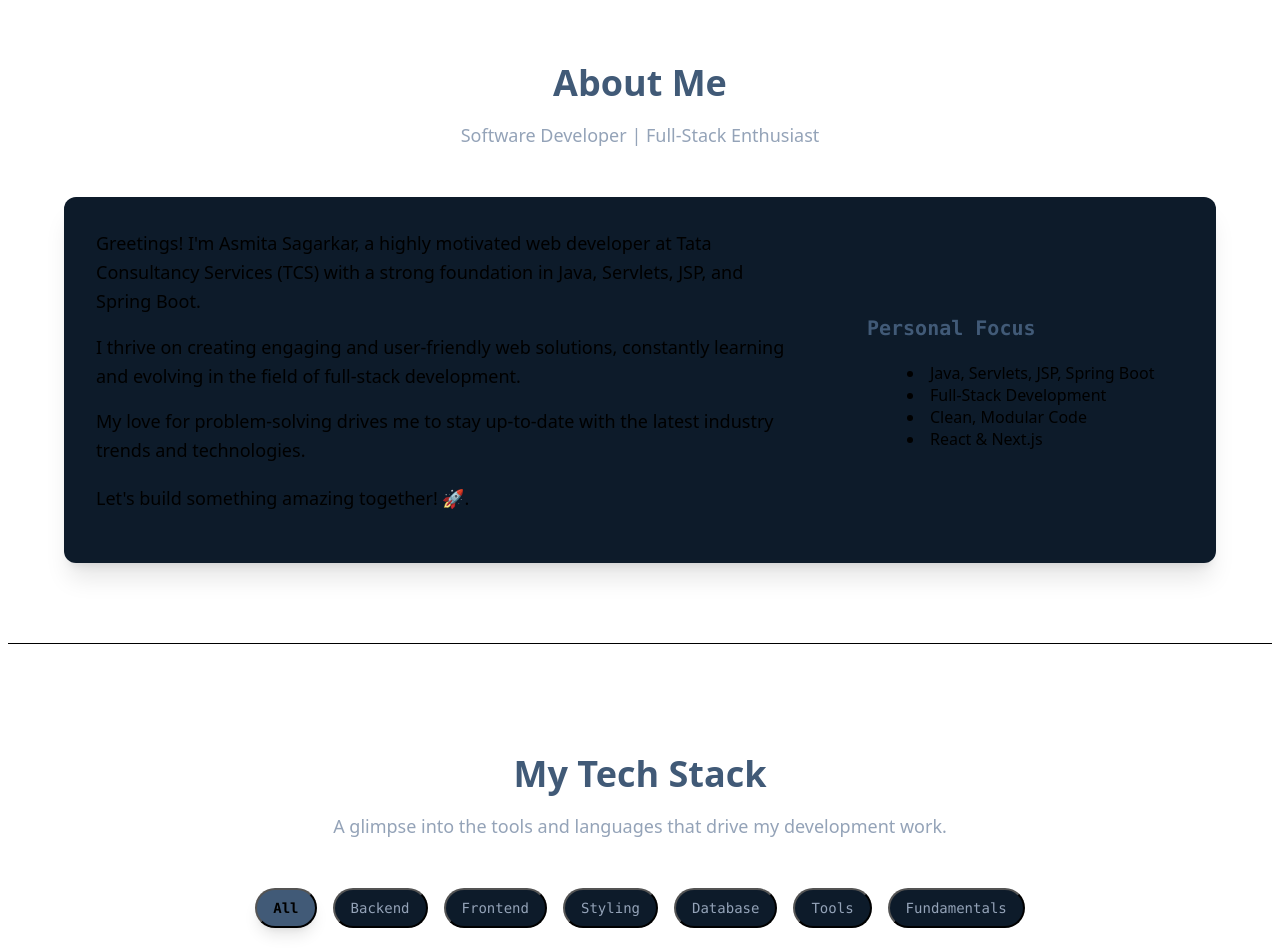
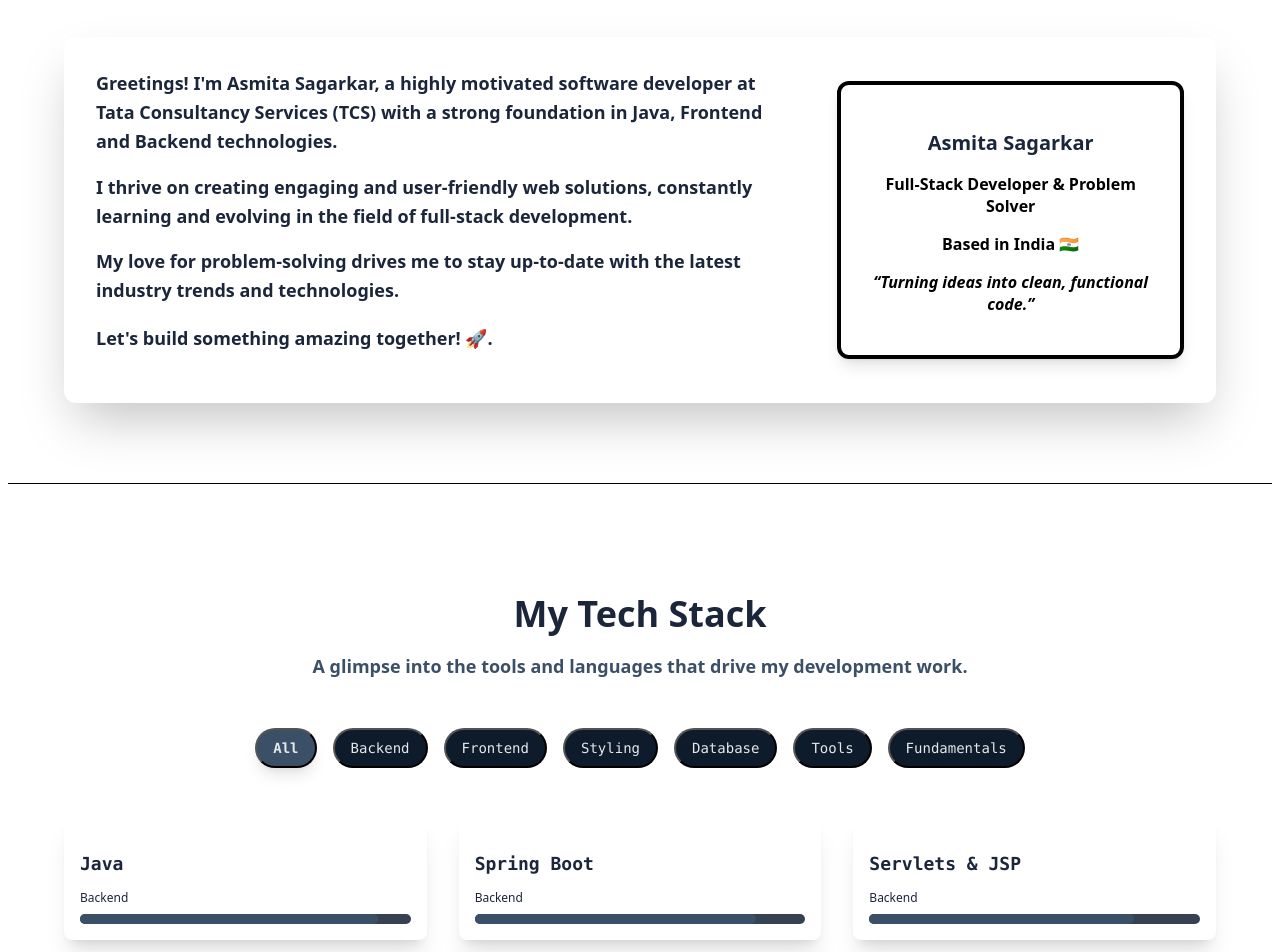
Before and after one commit to AsmitaSagarkar/Portfolio-3.0, a Next.js app: page / in a window 1280 px wide. Shown: the part 1000-1952 px from the top of the page. Built offline with nearby package versions, Linux system fonts and the light colour scheme.

Commit message:
Updated the styling

```diff
--- a/src/app/globals.css
+++ b/src/app/globals.css
@@ -9,8 +9,8 @@
     /* Text colors */
     --text1-light: #E5E7EB; /* Used by Hero button (text-text1-light) */
     --text-light: #E5E7EB; /* Alias for potential usage */
-    --subtle-text: #94A3B8;
-    --primary-accent: #415a77;
+    --subtle-text: #8e96a3;
+    --primary-accent: #3b5067;
     --textSubtle: #1b263b;
     --background-dark: #0F172A;
     --card-bg: #0d1b2a;
@@ -26,4 +26,7 @@
   .bg-card-bg { background-color: var(--card-bg); }
   .bg-primary-accent { background-color: var(--primary-accent); }
   .border-primary-accent { border-color: var(--primary-accent); }
+  /* Background utilities for subtle text variants (used as backgrounds in components) */
+  .bg-textSubtle { background-color: var(--textSubtle); }
+  .bg-text-subtle { background-color: var(--subtle-text); }
 }
--- a/src/app/page.tsx
+++ b/src/app/page.tsx
@@ -17,7 +17,7 @@ export default function Home() {
 
       <footer className="py-8 text-center text-subtle-text border-t border-primary-accent/10">
         <p className="text-sm">
-          Designed & Built with Next.js, Tailwind CSS, and Framer Motion by Asmita Sagarkar.
+          © 2025 Asmita Sagarkar
         </p>
       </footer>
     </>
--- a/src/components/lib/data/data.ts
+++ b/src/components/lib/data/data.ts
@@ -6,7 +6,7 @@ export const RESUME_LINK = 'https://drive.google.com/file/d/1sRh7UQlZOTOamTz9qfQ
 export const aboutMeContent = {
   role: "Software Developer | Full-Stack Enthusiast",
   summary:
-    "Greetings! I'm Asmita Sagarkar, a highly motivated web developer at Tata Consultancy Services (TCS) with a strong foundation in Java, Servlets, JSP, and Spring Boot. I thrive on creating engaging and user-friendly web solutions, constantly learning and evolving in the field of full-stack development. My love for problem-solving drives me to stay up-to-date with the latest industry trends and technologies. Let's build something amazing together! 🚀",
+    "Greetings! I'm Asmita Sagarkar, a highly motivated software developer at Tata Consultancy Services (TCS) with a strong foundation in Java, Frontend and Backend technologies. I thrive on creating engaging and user-friendly web solutions, constantly learning and evolving in the field of full-stack development. My love for problem-solving drives me to stay up-to-date with the latest industry trends and technologies. Let's build something amazing together! 🚀",
   tagline: "I build robust, scalable, and user-friendly web solutions.",
 };
 
@@ -29,6 +29,7 @@ export const skills = [
   { name: 'MySQL', level: 85, category: 'Database' },
   { name: 'Git', level: 90, category: 'Tools' },
   { name: 'Postman', level: 80, category: 'Tools' },
+  { name: 'WSO2', level: 80, category: 'Tools' },
   { name: 'C / C++', level: 70, category: 'Fundamentals' },
 ];
 
--- a/src/components/sections/About.tsx
+++ b/src/components/sections/About.tsx
@@ -4,33 +4,36 @@ import { aboutMeContent } from '@/components/lib/data/data';
 
 export const About = () => {
   return (
-    <section id="about" className="py-20 px-4 border-t border-primary-accent/10">
+    <section id="about" className="py-20 px-4 border-t border-primary-accent">
       <div className="max-w-6xl mx-auto">
         <MotionDiv className="text-center mb-12">
-          <h2 className="text-4xl font-bold mb-4 text-primary-accent">About Me</h2>
-          <p className="text-lg text-subtle-text">{aboutMeContent.role}</p>
+          <h2 className="text-4xl font-bold mb-4 text-textSubtle">About Me</h2>
+          <p className="text-lg text-primary-accent font-semibold">{aboutMeContent.role}</p>
         </MotionDiv>
 
-        <div className="flex flex-col md:flex-row items-center gap-12 bg-card-bg p-8 rounded-xl shadow-xl">
+        <div className="flex flex-col md:flex-row items-center gap-12 p-8 rounded-xl shadow-2xl bg-background">
+
+
           <MotionDiv className="md:w-2/3 text-lg space-y-4">
-            {/* The bio is split into paragraphs for better readability and animation control */}
             {aboutMeContent.summary.split('.').filter(s => s.trim()).map((sentence, index) => (
-                <p key={index} className="text-text-light/90 leading-relaxed">
-                    {sentence.trim()}.
-                </p>
+              <p key={index} className="text-textSubtle leading-relaxed font-semibold">
+                {sentence.trim()}.
+              </p>
             ))}
           </MotionDiv>
+
+
           <MotionDiv className="md:w-1/3 w-full flex justify-center">
-            <div className="p-4 bg-primary-accent/20 rounded-xl">
-                <h3 className="text-xl font-mono font-bold text-primary-accent">Personal Focus</h3>
-                <ul className="list-disc list-inside mt-2 text-text-light/90">
-                    <li>Java, Servlets, JSP, Spring Boot</li>
-                    <li>Full-Stack Development</li>
-                    <li>Clean, Modular Code</li>
-                    <li>React & Next.js</li>
-                </ul>
+            <div className="p-6 bg-primary-accent/20 rounded-xl border border-4 border-textSubtle shadow-lg text-center">
+              <h3 className="text-xl font-bold text-textSubtle mb-2">
+                Asmita Sagarkar
+              </h3>
+              <p className="text-text-primary-accent font-semibold mb-1">Full-Stack Developer & Problem Solver</p>
+              <p className="text-text-primary-accent font-semibold mb-1">Based in India 🇮🇳</p>
+              <p className="text-text-primary-accent font-semibold italic">“Turning ideas into clean, functional code.”</p>
             </div>
           </MotionDiv>
+
         </div>
       </div>
     </section>
--- a/src/components/sections/Hero.tsx
+++ b/src/components/sections/Hero.tsx
@@ -10,7 +10,7 @@ import { motion } from 'framer-motion';
 
 export const Hero = () => {
   return (
-    <section id="hero" className="flex flex-col items-center justify-center min-h-[90vh] py-20 px-4 text-center">
+    <section id="hero" className="flex flex-col items-center justify-center min-h-[90vh] px-4 text-center">
       <MotionDiv className="max-w-4xl" transition={{ staggerChildren: 0.1 }}>
 
         {/* Optimized Image for Next.js */}
@@ -25,7 +25,7 @@ export const Hero = () => {
         </motion.div>
 
         <motion.p
-            className="text-xl text-textSubtle font-semibold mb-4"
+            className="text-3xl text-textSubtle font-semibold mb-4"
             transition={{ delay: 0.1 }}
         >
             Hi, I'm Asmita Sagarkar.
@@ -59,7 +59,7 @@ export const Hero = () => {
           transition={{ delay: 0.4 }}
         >
             <Link href="#contact" passHref>
-                <button className="bg-background-dark text-text1-light py-2 px-6 rounded-lg font-semibold hover:bg-emerald-600 shadow-lg">
+                <button className="bg-background-dark text-xl text-text1-light py-2 px-7 rounded-lg font-semibold shadow-lg border-4">
                     Contact Me
                 </button>
             </Link>
@@ -67,7 +67,7 @@ export const Hero = () => {
                 href={RESUME_LINK}
                 target="_blank"
                 rel="noopener noreferrer"
-                className="border border-primary-accent text-primary-accent py-2 px-6 rounded-lg font-semibold hover:bg-primary-accent/10 transition-colors flex items-center"
+                className="border border-primary-accent text-xl text-primary-accent py-2 px-7 rounded-lg font-semibold flex items-center no-underline border-4"
             >
                 Resume
                 <Download className="ml-2 h-4 w-4" />
--- a/src/components/sections/Skills.tsx
+++ b/src/components/sections/Skills.tsx
@@ -37,8 +37,8 @@ export const Skills = () => {
     <section id="skills" className="py-20 px-4 border-t border-primary-accent/10">
       <div className="max-w-6xl mx-auto">
         <MotionDiv className="text-center mb-12">
-          <h2 className="text-4xl font-bold mb-4 text-primary-accent">My Tech Stack</h2>
-          <p className="text-lg text-subtle-text">A glimpse into the tools and languages that drive my development work.</p>
+          <h2 className="text-4xl font-bold mb-4 text-textSubtle">My Tech Stack</h2>
+          <p className="text-lg text-primary-accent font-semibold">A glimpse into the tools and languages that drive my development work.</p>
         </MotionDiv>
 
         {/* Filter Tabs */}
@@ -49,8 +49,8 @@ export const Skills = () => {
               onClick={() => setActiveFilter(category)}
               className={`py-2 px-4 rounded-full text-sm font-mono transition-colors ${
                 activeFilter === category
-                  ? 'bg-primary-accent text-background-dark font-bold shadow-lg'
-                  : 'bg-card-bg text-subtle-text hover:bg-primary-accent/20'
+                  ? 'bg-primary-accent text-text1-light font-bold shadow-lg'
+                  : 'bg-card-bg text-text1-light hover:bg-primary-accent/20'
               }`}
             >
               {category}
@@ -63,11 +63,11 @@ export const Skills = () => {
             {filteredSkills.map((skill, index) => (
                 <MotionDiv
                     key={skill.name}
-                    className="p-4 bg-card-bg rounded-lg shadow-xl"
+                    className="p-4 bg-subtle-text rounded-lg shadow-xl"
                     transition={{ duration: 0.5, delay: index * 0.1 }}
                 >
-                    <h3 className="font-mono text-lg text-text-light mb-1">{skill.name}</h3>
-                    <p className="text-xs text-subtle-text mb-2">{skill.category}</p>
+                    <h3 className="font-mono text-lg text-textSubtle mb-1">{skill.name}</h3>
+                    <p className="text-xs text-textSubtle mb-2">{skill.category}</p>
                     <SkillBar level={skill.level} />
                 </MotionDiv>
             ))}
```
Also changed, not shown: src/components/sections/Contact.tsx (+9 -9 lines), src/components/sections/Projects.tsx (+16 -20 lines).
